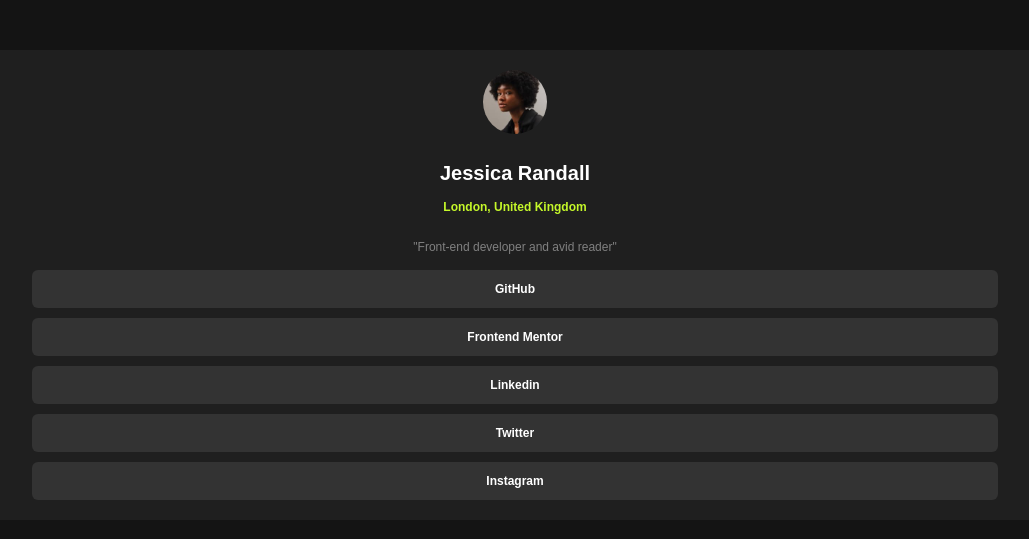
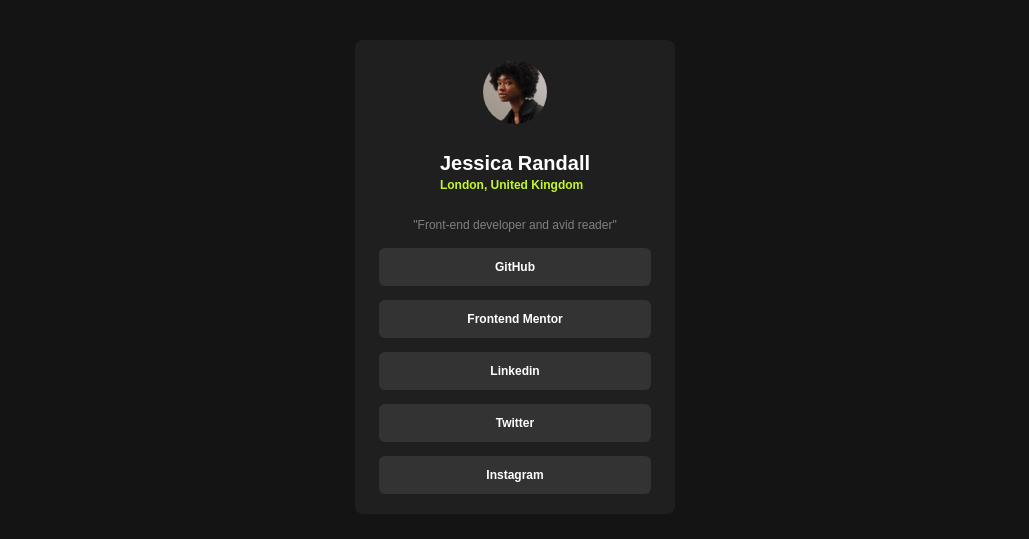
Before and after one commit to Elgiambu/FrontendMentor, a plain HTML site: page Challenges/social-links-profile-main/index.html in a window 1280 px wide. Shown: the part 123-662 px from the top of the page, without its empty margins (125-1154 px from the left). Drawn offline with Linux system fonts and the light colour scheme.

Commit message:
finished challenge

```diff
--- a/Challenges/social-links-profile-main/index.html
+++ b/Challenges/social-links-profile-main/index.html
@@ -17,21 +17,21 @@
 <body>
   <article class="card">
 
-    <img class="card-avatar-jessica-image" src="./assets/images/avatar-jessica.jpeg" alt="avatar-jessica image">
+    <img class="card-avatar" src="./assets/images/avatar-jessica.jpeg" alt="avatar-jessica image">
 
-    <div class="card-person-dates">
+    <div class="card-person-data">
       <p class="card-name">Jessica Randall</p>
       <p class="card-direction">London, United Kingdom</p>
     </div>
 
     <span class="card-description">"Front-end developer and avid reader"</span>
 
-    <div class="card-buttons">
-      <a href="" class="card-link">GitHub</a>
-      <a href="" class="card-link">Frontend Mentor</a>
-      <a href="" class="card-link">Linkedin</a>
-      <a href="" class="card-link">Twitter</a>
-      <a href="" class="card-link">Instagram</a>
+    <div class="card-links">
+      <a href="#" class="card-link">GitHub</a>
+      <a href="#" class="card-link">Frontend Mentor</a>
+      <a href="#" class="card-link">Linkedin</a>
+      <a href="#" class="card-link">Twitter</a>
+      <a href="#" class="card-link">Instagram</a>
     </div>
 
   </article>
--- a/Challenges/social-links-profile-main/styles/styles.css
+++ b/Challenges/social-links-profile-main/styles/styles.css
@@ -18,6 +18,7 @@ body{
     justify-content: center;
     align-items: center;
     font-family: sans-serif;
+    margin: 0;
 }
 
 .card{
@@ -27,13 +28,11 @@ body{
     align-items: center;
     border-radius: 8px;
     width: 90%;
-    overflow: hidden;
     gap: 8px ;
-    padding-bottom: 20px;
-    padding-top: 20px;
+    padding-block: 20px;
 }
 
-.card-avatar-jessica-image {
+.card-avatar {
     border-radius: 100%;
     height: 64px;
     width: 64px;
@@ -66,14 +65,14 @@ body{
     font-size: 12px;
 }
 
-.card-buttons{
+.card-links{
     display: flex;
     flex-direction: column;
-    gap: 10px;
+    gap: 14px;
     width: 85%;
 }
 
-a{
+.card-link{
     display: flex;
     justify-content: center;
     text-decoration: none;
@@ -86,11 +85,19 @@ a{
     transition: background-color .5s;
 }
 
-a:active{
+.card-link:hover{
+    /* opacity: .4; */
+    background-color: hsla(0, 0%, 20%, 0.39);
+}
+
+.card-link:active{
     background-color: var(--Green);
     color: black;
 }
 
-a:hover{
-    background-color: hsla(0, 0%, 20%, 0.39);
+@media (width > 375px) {
+
+    .card{
+        width: 320px;
+    }
 }
```
